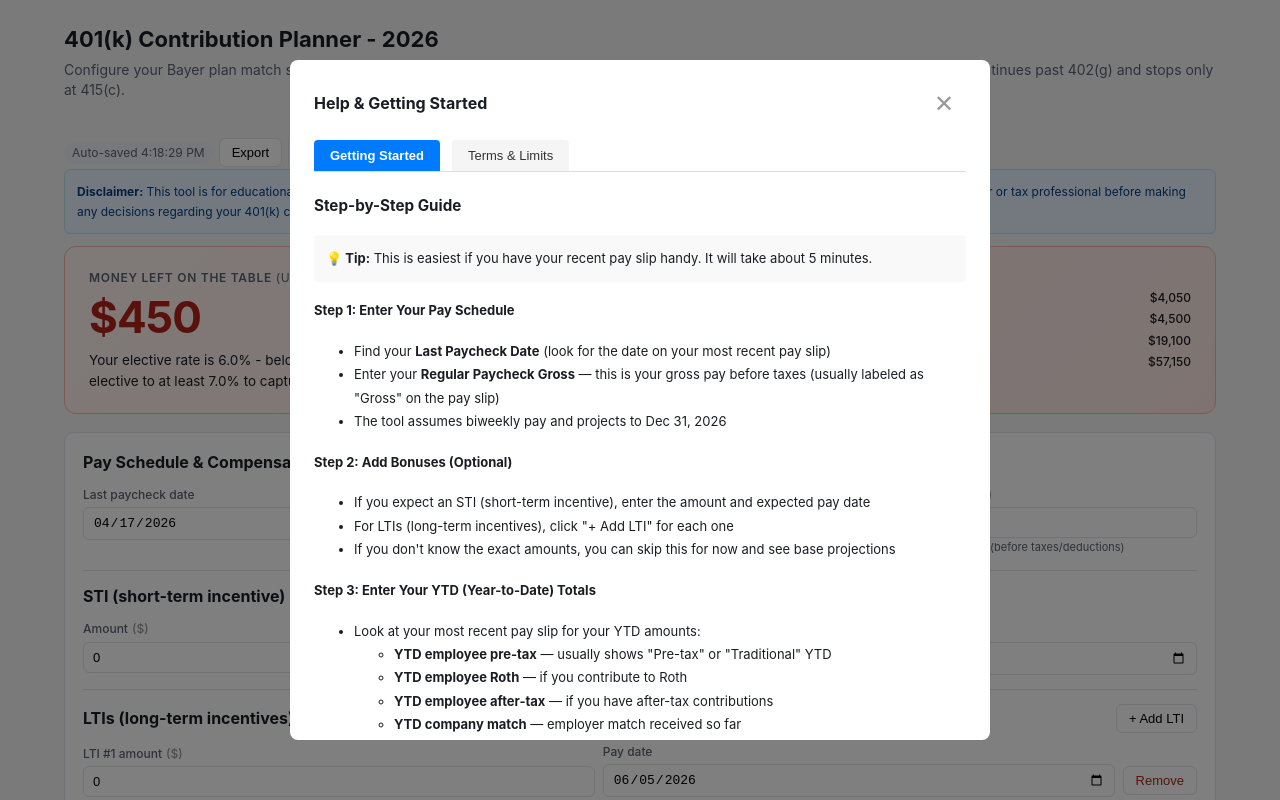
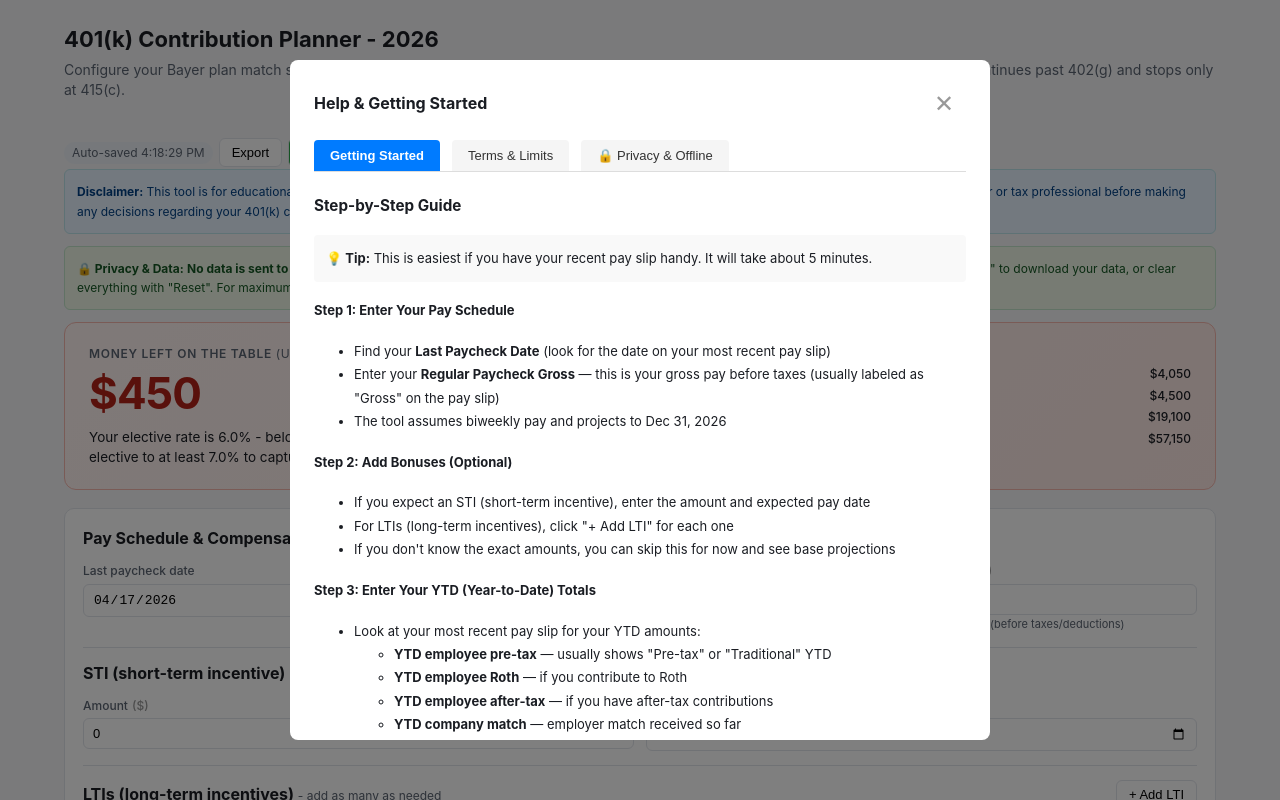
Before and after one commit to kunbayer/401k-planner, a React (Vite) app: page / in a window 1280 px wide. Both pictures are taken after a click on the button "Help". Shown: the top 800 px of the page. Built offline with nearby package versions, Linux system fonts and the light colour scheme.

Commit message:
Add privacy-focused features: Download Standalone button, Privacy tab with offline instructions, data storage clarification

```diff
--- a/src/App.jsx
+++ b/src/App.jsx
@@ -548,6 +548,13 @@ function App() {
           <button onClick={exportJson} title="Download inputs as JSON">
             Export
           </button>
+          <button
+            onClick={() => window.open("https://github.com/kunbayer/401k-planner/raw/main/dist/401k-planner-standalone.html", "_blank")}
+            title="Download standalone HTML for offline use - no server access needed"
+            style={{ background: "#28a745", color: "#fff" }}
+          >
+            📥 Download Standalone
+          </button>
           <label style={{ margin: 0 }}>
             <span
               style={{
@@ -578,6 +585,16 @@ function App() {
           <strong>Disclaimer:</strong> This tool is for educational purposes only and does not constitute financial, tax, or investment advice.
           Please consult with a qualified financial advisor or tax professional before making any decisions regarding your 401(k) contributions.
           Results are estimates based on 2026 IRS limits.
+        </div>
+      </div>
+
+      <div style={{ background: "#f0f8e7", border: "1px solid #c3e6cb", borderRadius: 6, padding: 12, marginBottom: 12 }}>
+        <div style={{ fontSize: 12, color: "#155724", lineHeight: 1.6 }}>
+          <strong>🔒 Privacy & Data:</strong> <strong>No data is sent to any server.</strong> All your inputs are stored only in your browser's local storage on your device.
+          You have full control: use "Export" to download your data, or clear everything with "Reset".
+          For maximum privacy, <a href="#" style={{ color: "#155724", fontWeight: "bold" }} onClick={(e) => { e.preventDefault(); alert("Download the standalone HTML file from the app to run locally with zero server access."); }}>
+            download the standalone version
+          </a> and run it completely offline.
         </div>
       </div>
 
@@ -619,6 +636,20 @@ function App() {
                 }}
               >
                 Terms & Limits
+              </button>
+              <button
+                onClick={() => setHelpTab("privacy")}
+                style={{
+                  background: helpTab === "privacy" ? "#007bff" : "#f5f5f5",
+                  color: helpTab === "privacy" ? "white" : "#333",
+                  border: "none",
+                  padding: "8px 16px",
+                  borderRadius: "4px 4px 0 0",
+                  cursor: "pointer",
+                  fontWeight: helpTab === "privacy" ? "bold" : "normal",
+                }}
+              >
+                🔒 Privacy & Offline
               </button>
             </div>
 
@@ -743,6 +774,51 @@ function App() {
                     <p>Your total contributions and employer additions since the start of 2026 through your last paycheck. This is the starting point for the projection.</p>
                   </div>
                 </div>
+              </div>
+            )}
+
+            {helpTab === "privacy" && (
+              <div style={{ fontSize: 13, lineHeight: 1.8 }}>
+                <h3 style={{ marginTop: 0 }}>🔒 Privacy & Data Security</h3>
+
+                <div style={{ background: "#d4edda", border: "1px solid #c3e6cb", borderRadius: 4, padding: 12, marginBottom: 16 }}>
+                  <strong style={{ color: "#155724" }}>✓ No data sent to any server</strong>
+                  <p style={{ margin: "8px 0 0 0", color: "#155724" }}>
+                    All your inputs, projections, and settings are stored ONLY in your browser's local storage. Nothing is transmitted to external servers or logged.
+                  </p>
+                </div>
+
+                <h3>Where Your Data is Stored</h3>
+                <ul style={{ paddingLeft: 20 }}>
+                  <li><strong>Browser Local Storage:</strong> Your current session data persists in your browser (auto-save on every change)</li>
+                  <li><strong>Your Device Only:</strong> Local storage is device-specific and browser-specific (different browsers ≠ shared data)</li>
+                  <li><strong>Never Uploaded:</strong> No automatic backups, no cloud sync, no telemetry</li>
+                </ul>
+
+                <h3>Download Standalone Version for Maximum Privacy</h3>
+                <p>
+                  If you prefer <strong>zero server access</strong>, download the standalone HTML file. It contains the entire app in a single file with no external dependencies.
+                  Simply save it and open it in any browser—works offline with the same full functionality.
+                </p>
+                <p style={{ fontSize: 12, color: "#666" }}>
+                  <strong>How to use:</strong> Click "📥 Download Standalone" button at the top, save the file to your computer, then double-click to open it locally.
+                  Your data stays 100% on your device.
+                </p>
+
+                <h3>Data You Control</h3>
+                <ul style={{ paddingLeft: 20 }}>
+                  <li><strong>Export:</strong> Download your inputs as JSON at any time</li>
+                  <li><strong>Import:</strong> Re-upload your exported settings to restore them</li>
+                  <li><strong>Reset:</strong> Clear all data from your browser with one click</li>
+                  <li><strong>Delete via Browser:</strong> Clear site data in browser settings (Settings → Privacy → Clear browsing data)</li>
+                </ul>
+
+                <h3>GitHub Repository</h3>
+                <p>
+                  The full source code is open-source on GitHub: <a href="https://github.com/kunbayer/401k-planner" target="_blank" rel="noopener noreferrer" style={{ color: "#007bff" }}>
+                    kunbayer/401k-planner
+                  </a>. You can review the code to verify no data is sent anywhere.
+                </p>
               </div>
             )}
 
```
Also changed, not shown: create-standalone.js (added, +29 -0 lines).
